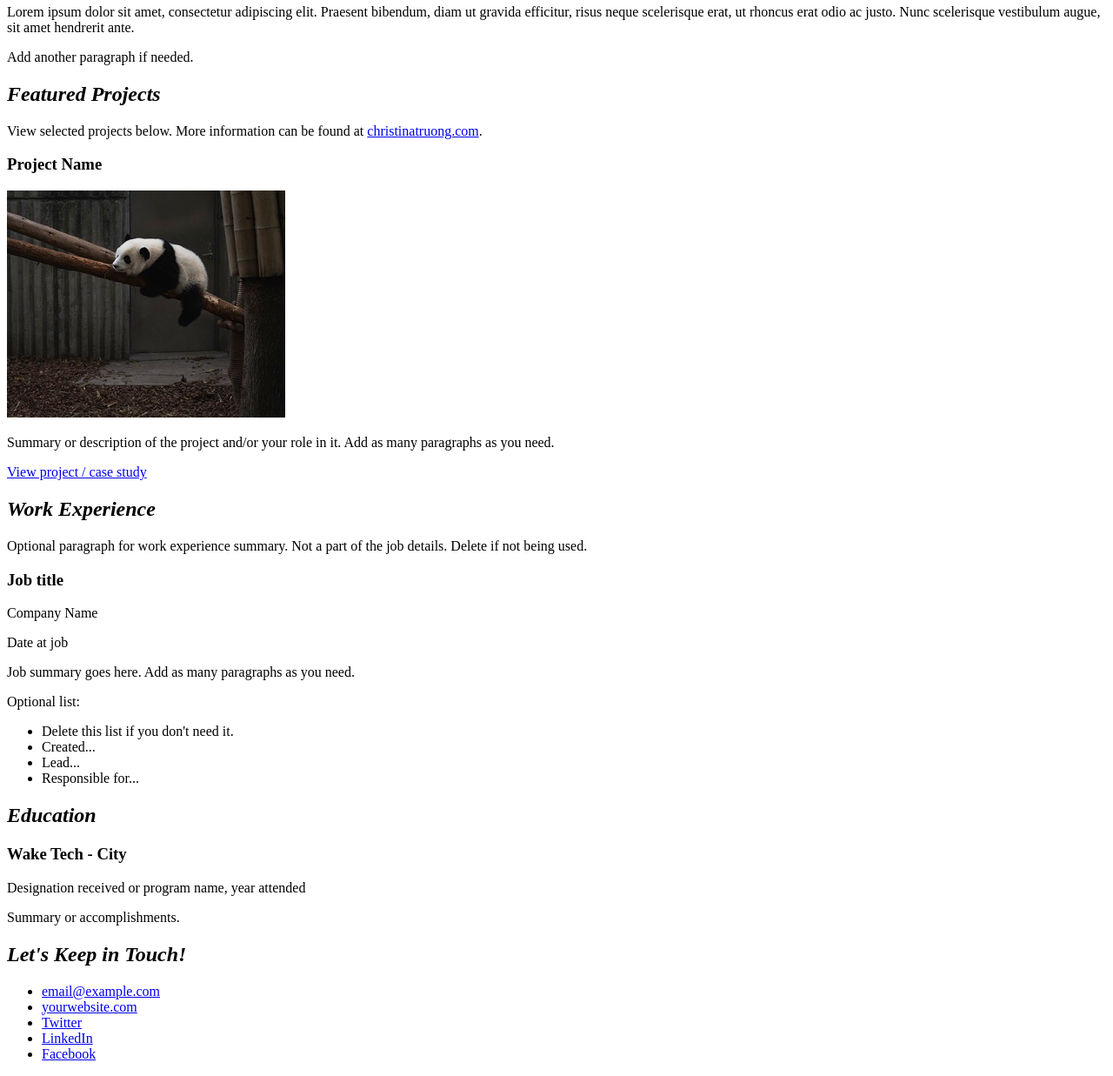
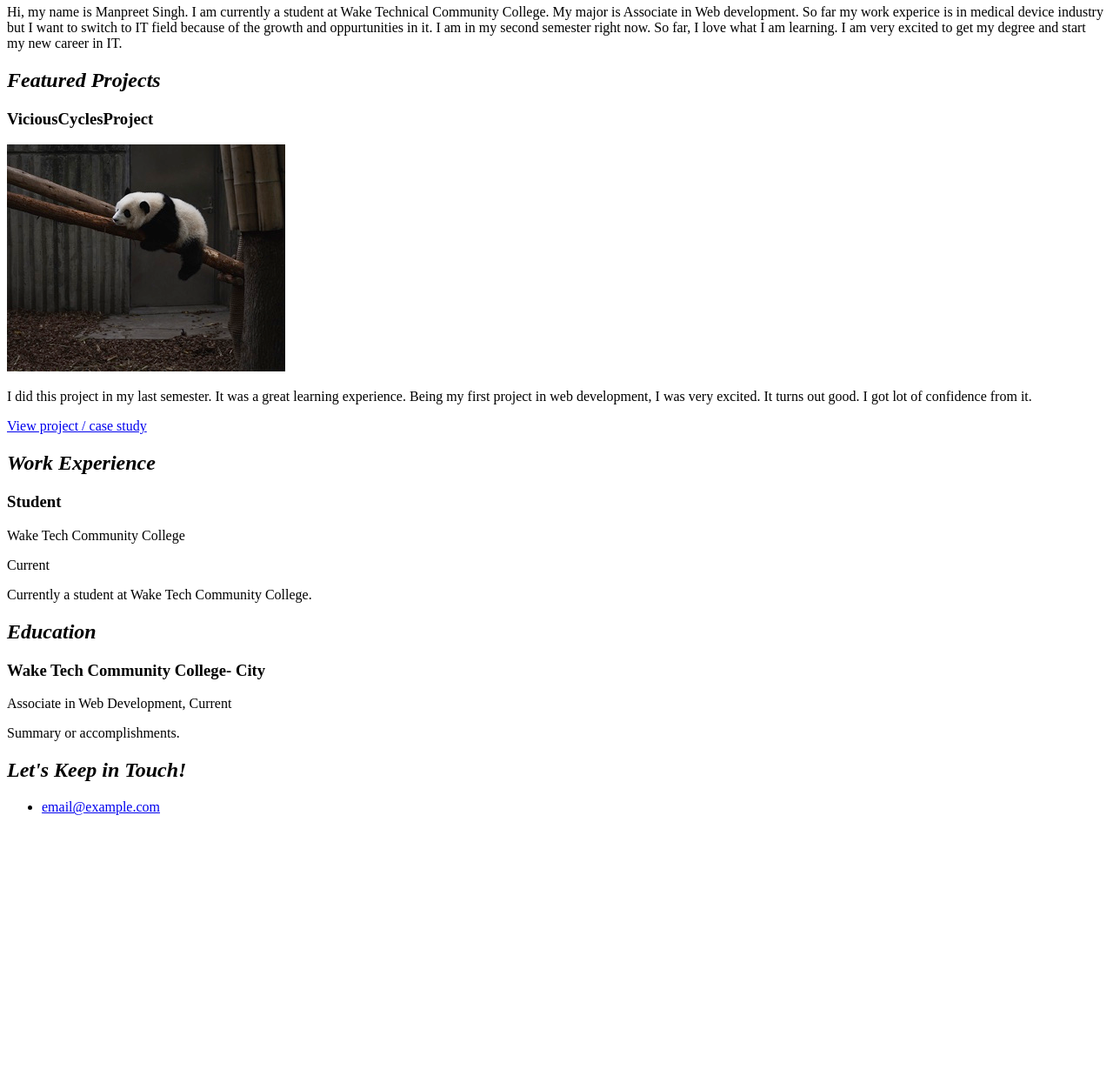
Before and after one commit to msingh4waketech/Lesson3, a plain HTML site: page Assignment3Start/index.html in a window 1280 px wide. Shown: the part 122-1359 px from the top of the page at 87% size. After the commit the page ends 1075 px from the top, so only its background shows below. Drawn offline with Linux system fonts and the light colour scheme.

Commit message:
Update index.html

```diff
--- a/Assignment3Start/index.html
+++ b/Assignment3Start/index.html
@@ -12,22 +12,20 @@
       <header>
 
         <h1>Manpreet Singh</h1>
-        <h2>Job title or tagline</h2>
-
-        <p> Lorem ipsum dolor sit amet, consectetur adipiscing elit. Praesent bibendum, diam ut gravida efficitur, risus neque scelerisque erat, ut rhoncus erat odio ac justo. Nunc scelerisque vestibulum augue, sit amet hendrerit ante.</p>
-        <p>Add another paragraph if needed.</p>
+        <h2>Student</h2>
+        <p>Hi, my name is Manpreet Singh. I am currently a student at Wake Technical Community College. My major is Associate in Web development. So far my work experice is in medical device industry but I want to switch to IT field because of the growth and oppurtunities in it. I am in my second semester right now. So far, I love what I am learning. I am very excited to get my degree and start my new career in IT.</p>
       </header>
 
       <!-- ********************  PROJECTS / PORTFOLIO  ********************* -->
       <section>
         <h2>Featured Projects</h2>
-        <p>View selected projects below. More information can be found at <a href="http://christinatruong.com">christinatruong.com</a>.</p>
+
 
         <!-- Copy the whole <section> block to add more projects. -->
         <section>
-          <h3>Project Name</h3>
+          <h3>ViciousCyclesProject</h3>
           <img src="thumbnail-1.jpg" alt="description of image">
-          <p>Summary or description of the project and/or your role in it. Add as many paragraphs as you need.</p>
+          <p>I did this project in my last semester. It was a great learning experience. Being my first project in web development, I was very excited. It turns out good. I got lot of confidence from it.</p>
           <a href="#" target="_blank">View project / case study</a>
         </section>
         <!-- End of Project block. -->
@@ -36,22 +34,15 @@
       <!-- ***********************  WORK EXPERIENCE  *********************** -->
       <section>
         <h2>Work Experience</h2>
-        <p>Optional paragraph for work experience summary. Not a part of the job details. Delete if not being used.</p>
+
 
         <!-- Copy this whole <section> block to add more jobs. -->
         <section>
-          <h3>Job title</h3>
-          <p>Company Name</p>
-          <p>Date at job</p>
-          <p>Job summary goes here. Add as many paragraphs as you need.</p>
-          <p>Optional list:</p>
-          <ul>
-            <li>Delete this list if you don't need it.</li>
-            <li>Created...</li>
-            <li>Lead...</li>
-            <li>Responsible for...</li>
-          </ul>
-        </section>
+          <h3>Student</h3>
+          <p>Wake Tech Community College</p>
+          <p>Current</p>
+          <p>Currently a student at Wake Tech Community College.</p>
+                            </section>
         <!-- End of Job block. -->
       </section>
 
@@ -61,8 +52,8 @@
 
         <!-- Copy this whole <section> block to add more schools. -->
         <section>
-          <h3>Wake Tech - City</h3>
-          <p>Designation received or program name, year attended</p>
+          <h3>Wake Tech Community College- City</h3>
+          <p>Associate in Web Development, Current</p>
           <p>Summary or accomplishments.</p>
         </section>
         <!-- End of School block. -->
@@ -75,10 +66,7 @@
         <!-- Social media and contact links. Add or remove any networks. -->
         <ul>
           <li><a href="mailto:msingh4@my.waketech.edu">email@example.com</a></li>
-          <li><a href="http://yourwebsite.com" target="_blank">yourwebsite.com</a></li>
-          <li><a href="#" target="_blank">Twitter</a></li>
-          <li><a href="#" target="_blank">LinkedIn</a></li>
-          <li><a href="#" target="_blank">Facebook</a></li>
+
         </ul>
       </footer>
     </main>
```
